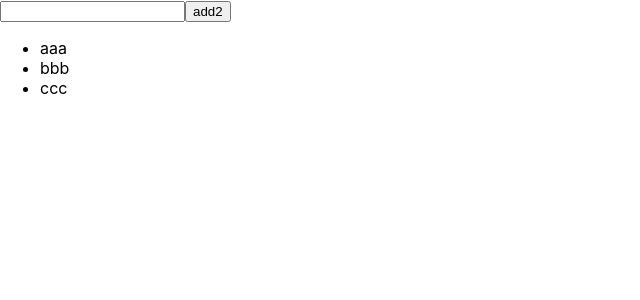
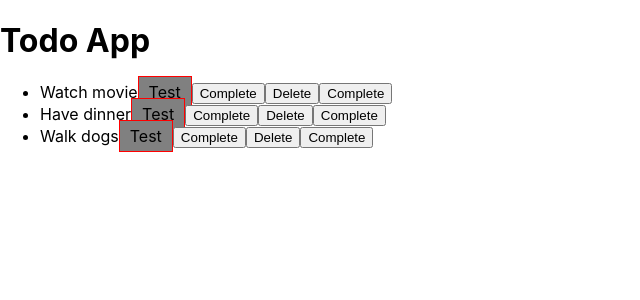
Before and after one commit to sheisjane/React-playground, a React (Create React App) app: page / in a window 1280 px wide. Shown: the top 300 px of the page, without its empty margins (0-640 px from the left). Built offline with nearby package versions, Linux system fonts and the light colour scheme.

Commit message:
Create a Todo list .

```diff
--- a/src/App.js
+++ b/src/App.js
@@ -1,106 +1,132 @@
-import React,{Component} from "react";
-// import logo from "./logo.svg";
-import "./App.css";
+import TodoItem from "./components/Todioitem";
 
-// import App from "./App";
-
-export default class App extends Component {
-  a = 100;
-  myref = React.createRef();
-
-
-
-
-  state = {
-    list: [{
-      id:1,
-      mytext:"aaa"
-    },
-  { id:2,
-    mytext:"bbb"
-
-  },
-  { id:3,
-    mytext:"ccc"
-
-  },
-],
-  };
-  render() {
+function App() {
   return (
     <div>
-        {/* <input ref="mytext"/>*/}
-        <input ref={this.myref} />
-        {/* <button onClick={ ()=> {
-          console.log ("click",this.myref.current.value)
-        } }>add1 </button> */}
-        <button onClick={this.handleClick2}>add2</button>
-
+      <h1>Todo App</h1>
       <ul>
-          {this.state.list.map((item) => (
-            <li key={item.id}>{item.mytext}</li>
-          ))}
+      <TodoItem text="Watch movie"></TodoItem>
+      <TodoItem text="Have dinner"></TodoItem>
+      <TodoItem text="Walk dogs"></TodoItem>
       </ul>
     </div>
   );
 }
 
-  handleClick2 = () => {
-    console.log("click2", this.myref.current.value);
+export default App;
 
-    //
-    let newlist = [...this.state.list];
-    newlist.push({
-      id:Math.random()*10000000000,
-      mytext:this.myref.current.value
-    });
+// // 体会function在react中的使用
+// function App() {
+//   const name = 'apple';
+//   const title = 'This is a title from a variable ${name}';
+//   const add = (a,b) =>{
+//     return a + b;
+//   }
+//   return <div title={title}>Hello {name} {1+2} {add(100,200)}</div>
+// }
+//  export default App ;
 
-    this.setState({
-      list: newlist
-    });
-  };
-}
+// // 添加Add todo list
+// // import React,{Component} from "react";
+// // // import logo from "./logo.svg";
+// // import "./App.css";
 
-// 评论组件
-// class App extends React.Component {
-//   state = {
-//     Comments: [
-//       { id: 1, name: 'Jack', content: 'first!'},
-//       { id: 1, name: 'rose', content: 'second!'},
-//       { id: 1, name: 'ben', content: 'woo!'},
+// // // import App from "./App";
 
-//     ]
-//   }
+// // export default class App extends Component {
+// //   a = 100;
+// //   myref = React.createRef();
 
-//   render() {
-//     return(
-//       <div className='app'>
-//         <div>
-//           <input className='user' type='text' placeholder='请输入评论人'/>
-//           <br />
-//           <textarea
-//           className='content'
-//           cols='30'
-//           rows='10'
-//           placeholder='请输入评论内容'
-//           />
-//           <br />
-//           <button>发表评论</button>
+// //   state = {
+// //     list: [{
+// //       id:1,
+// //       mytext:"aaa"
+// //     },
+// //   { id:2,
+// //     mytext:"bbb"
 
-//         </div>
-//         <div className='no-comment'>暂无评论,快做第一个评论人吧~</div>
-//         <ul>
-//           {this.state.Comments.map(item =>(
-//           <li key={item.id}>
-//             <h3>评论人:{item.name}</h3>
-//             <p>评论内容:{item.content}</p>
-//           </li>
-//           ))}
-//         </ul>
+// //   },
+// //   { id:3,
+// //     mytext:"ccc"
 
-//       </div>
-//     )
-//   }
+// //   },
+// // ],
+// //   };
+// //   render() {
+// //     return (
+// //       <div>
+// //         {/* <input ref="mytext"/>*/}
+// //         <input ref={this.myref} />
+// //         {/* <button onClick={ ()=> {
+// //           console.log ("click",this.myref.current.value)
+// //         } }>add1 </button> */}
+// //         <button onClick={this.handleClick2}>add2</button>
 
-// }
-// export default App;
+// //         <ul>
+// //           {this.state.list.map((item) => (
+// //             <li key={item.id}>{item.mytext}</li>
+// //           ))}
+// //         </ul>
+// //       </div>
+// //     );
+// //   }
+
+// //   handleClick2 = () => {
+// //     console.log("click2", this.myref.current.value);
+
+// //     //
+// //     let newlist = [...this.state.list];
+// //     newlist.push({
+// //       id:Math.random()*10000000000,
+// //       mytext:this.myref.current.value
+// //     });
+
+// //     this.setState({
+// //       list: newlist
+// //     });
+// //   };
+// // }
+
+// // 评论组件
+// // class App extends React.Component {
+// //   state = {
+// //     Comments: [
+// //       { id: 1, name: 'Jack', content: 'first!'},
+// //       { id: 1, name: 'rose', content: 'second!'},
+// //       { id: 1, name: 'ben', content: 'woo!'},
+
+// //     ]
+// //   }
+
+// //   render() {
+// //     return(
+// //       <div className='app'>
+// //         <div>
+// //           <input className='user' type='text' placeholder='请输入评论人'/>
+// //           <br />
+// //           <textarea
+// //           className='content'
+// //           cols='30'
+// //           rows='10'
+// //           placeholder='请输入评论内容'
+// //           />
+// //           <br />
+// //           <button>发表评论</button>
+
+// //         </div>
+// //         <div className='no-comment'>暂无评论,快做第一个评论人吧~</div>
+// //         <ul>
+// //           {this.state.Comments.map(item =>(
+// //           <li key={item.id}>
+// //             <h3>评论人:{item.name}</h3>
+// //             <p>评论内容:{item.content}</p>
+// //           </li>
+// //           ))}
+// //         </ul>
+
+// //       </div>
+// //     )
+// //   }
+
+// // }
+// // export default App;
--- /dev/null
+++ b/src/components/Button.js
@@ -0,0 +1,17 @@
+import React from "react";
+
+const Button = (props) => {
+  return (
+    <span
+      style={{
+        padding: "5px 10px",
+        border: "1px solid red",
+        backgroundColor: "grey",
+      }}
+    >
+      {props.text}
+    </span>
+  );
+};
+
+export default Button;
--- /dev/null
+++ b/src/components/Todioitem.js
@@ -0,0 +1,17 @@
+import React from "react";
+import Button from "./Button";
+
+function TodoItem(props) {
+  return (
+    <li>
+      {props.text}
+      <Button text="Test"></Button>
+      <button>Complete</button>
+      <button>Delete</button>
+       <button>Complete</button>
+    </li>
+  );
+  // return React.createElement('li',{},'watch 123')
+}
+
+export default TodoItem;
```
Lines whose indentation alone changed are shown as unchanged.
